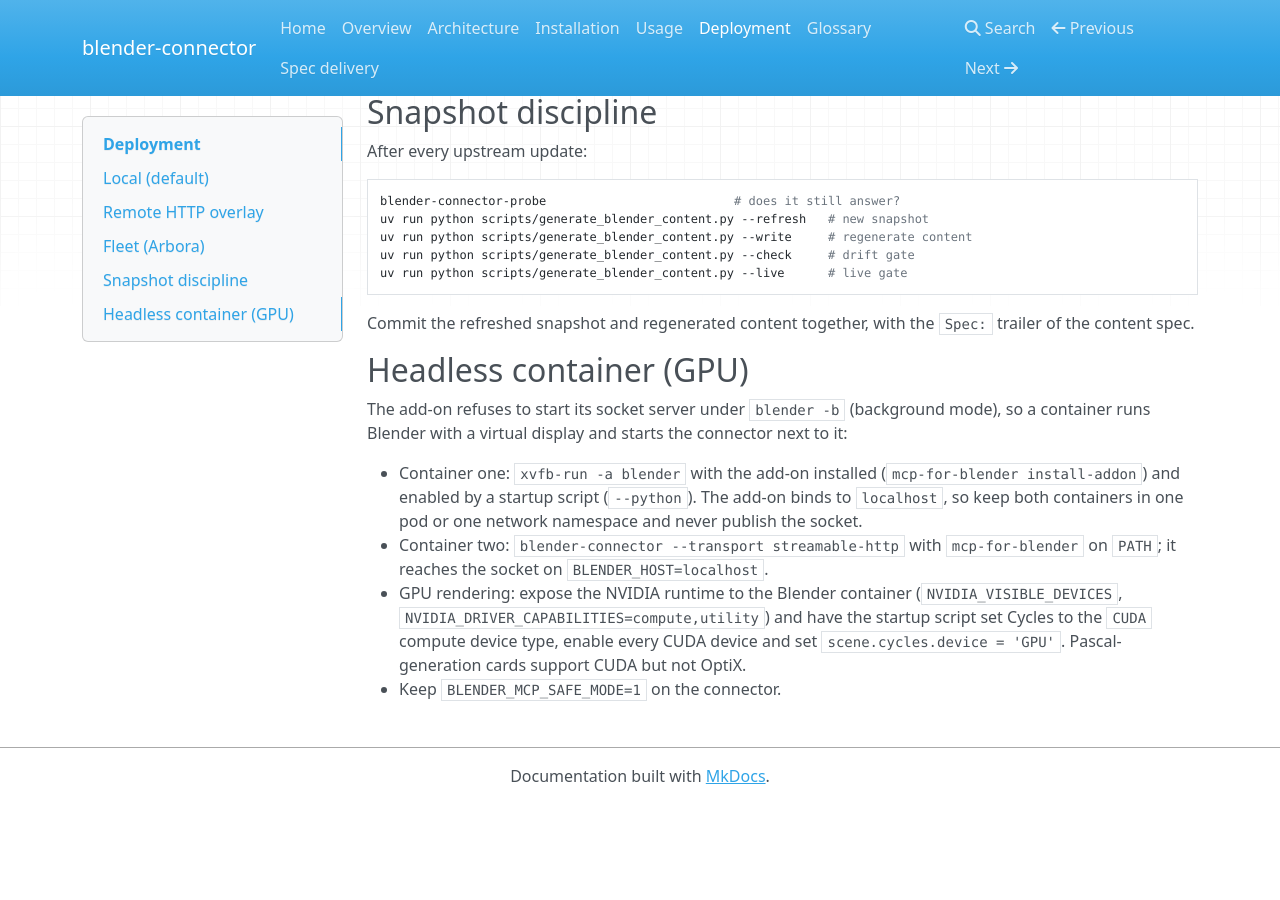
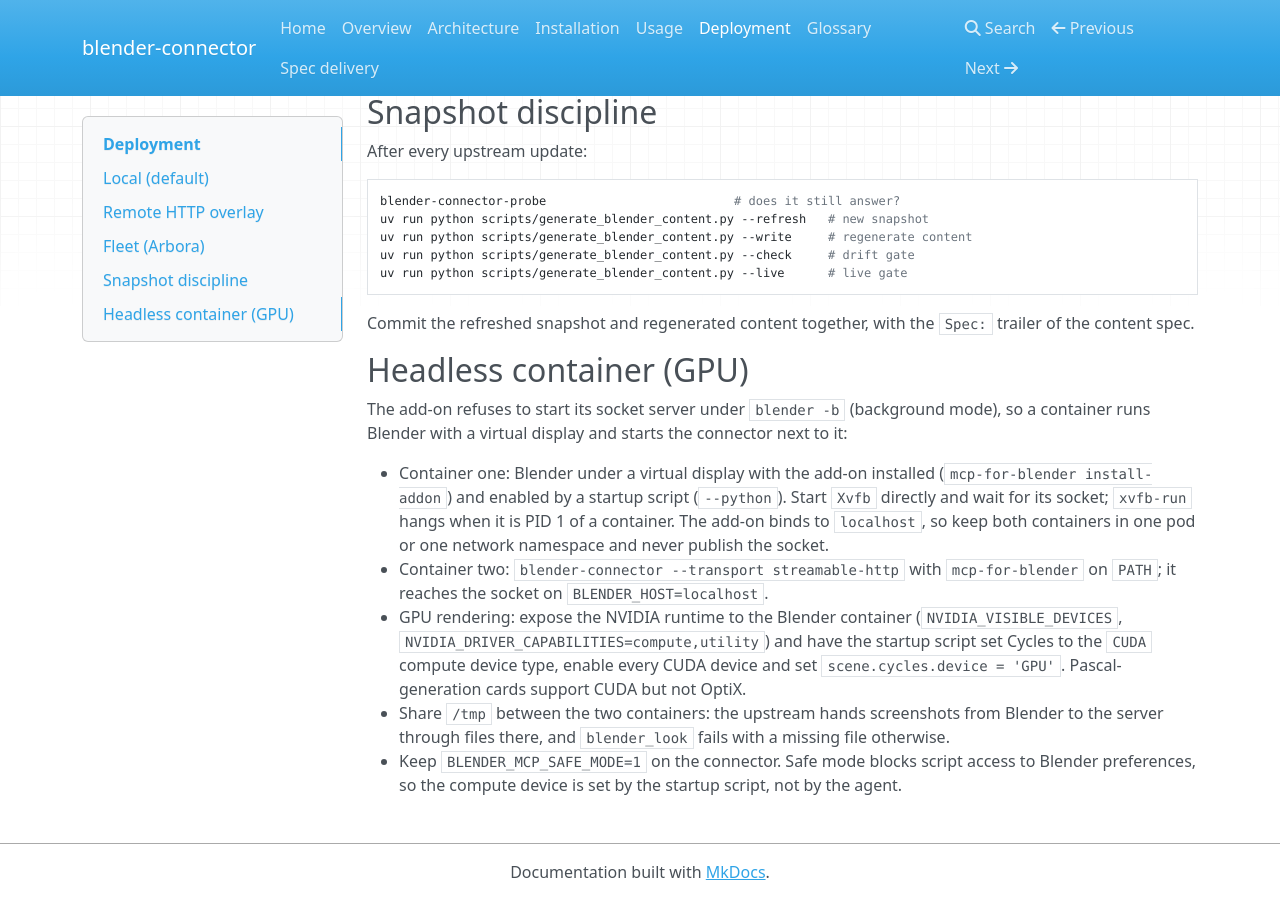
Before and after one commit to Knuckles-Team/blender-connector, an MkDocs documentation site: the page built from docs/deployment.md, in a window 1280 px wide and 900 px high, scrolled down 693 px. Built offline with MkDocs 1.6.1, drawn with Linux system fonts in a browser that asks for light colours; nearby versions of some CDN libraries; before the commit the page ends 1497 px from its top, so only the background shows below that.

Commit message:
docs(blender): start Xvfb directly in a container (#3)
* docs(blender): start Xvfb directly in a container

Spec: none (documentation only)

Co-Authored-By: Claude Sonnet 5.5 <noreply@anthropic.com>

* docs(blender): note the shared tmp and safe-mode device setup

Spec: CONN-BLENDER-CONNECTOR-CONTENT-R004

Co-Authored-By: Claude Sonnet 5.5 <noreply@anthropic.com>

---------

Co-authored-by: Claude Sonnet 5.5 <noreply@anthropic.com>

```diff
--- a/content/apps/blender.yml
+++ b/content/apps/blender.yml
@@ -207,8 +207,8 @@ functionality:
         cause: "`scene.camera` is not set"
         fix: "Assign `bpy.context.scene.camera` in a script, then look again."
       - symptom: "Rendering is slow or Cycles reports no GPU"
-        cause: "No compute device is enabled in Blender's Cycles preferences"
-        fix: "Enable the CUDA devices in `bpy.context.preferences.addons['cycles'].preferences` (set `compute_device_type = 'CUDA'`, call `get_devices()`, set `use = True` on CUDA devices), or accept CPU rendering."
+        cause: "No compute device is enabled in Blender's Cycles preferences; safe mode blocks script access to preferences"
+        fix: "Set `scene.cycles.device = 'GPU'` in a script (allowed) and ask the operator to enable the CUDA devices in the host's Blender startup or preferences; otherwise accept CPU rendering."
 
   - name: rig_animate
     description: "Rig objects with armatures and animate actions and keyframes."
--- a/docs/deployment.md
+++ b/docs/deployment.md
@@ -55,9 +55,10 @@ The add-on refuses to start its socket server under `blender -b`
 (background mode), so a container runs Blender with a virtual display
 and starts the connector next to it:
 
-- Container one: `xvfb-run -a blender` with the add-on installed
+- Container one: Blender under a virtual display with the add-on installed
   (`mcp-for-blender install-addon`) and enabled by a startup script
-  (`--python`). The add-on binds to `localhost`, so keep both containers
+  (`--python`). Start `Xvfb` directly and wait for its socket; `xvfb-run`
+  hangs when it is PID 1 of a container. The add-on binds to `localhost`, so keep both containers
   in one pod or one network namespace and never publish the socket.
 - Container two: `blender-connector --transport streamable-http` with
   `mcp-for-blender` on `PATH`; it reaches the socket on
@@ -67,4 +68,9 @@ and starts the connector next to it:
   and have the startup script set Cycles to the `CUDA` compute device
   type, enable every CUDA device and set `scene.cycles.device = 'GPU'`.
   Pascal-generation cards support CUDA but not OptiX.
-- Keep `BLENDER_MCP_SAFE_MODE=1` on the connector.
+- Share `/tmp` between the two containers: the upstream hands screenshots
+  from Blender to the server through files there, and `blender_look`
+  fails with a missing file otherwise.
+- Keep `BLENDER_MCP_SAFE_MODE=1` on the connector. Safe mode blocks script
+  access to Blender preferences, so the compute device is set by the
+  startup script, not by the agent.
```
Also changed, not shown: blender_connector/skills/blender-camera-lighting/SKILL.md (+1 -1 lines).
